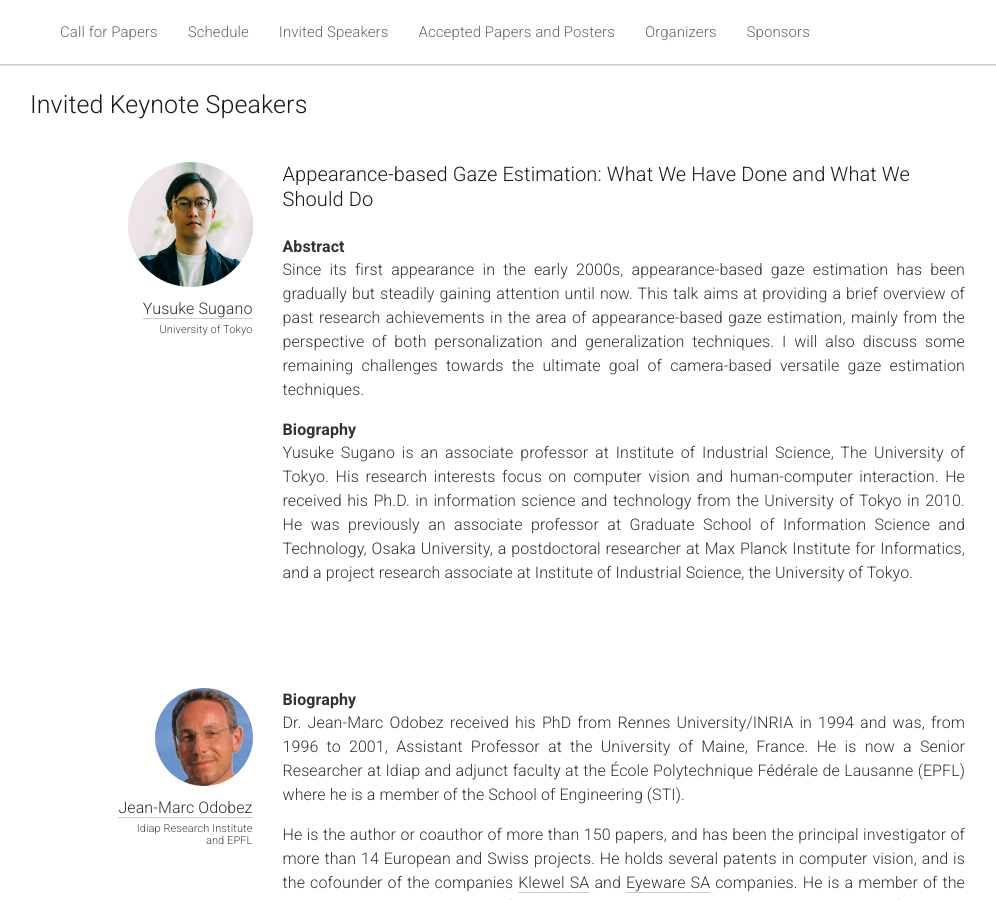
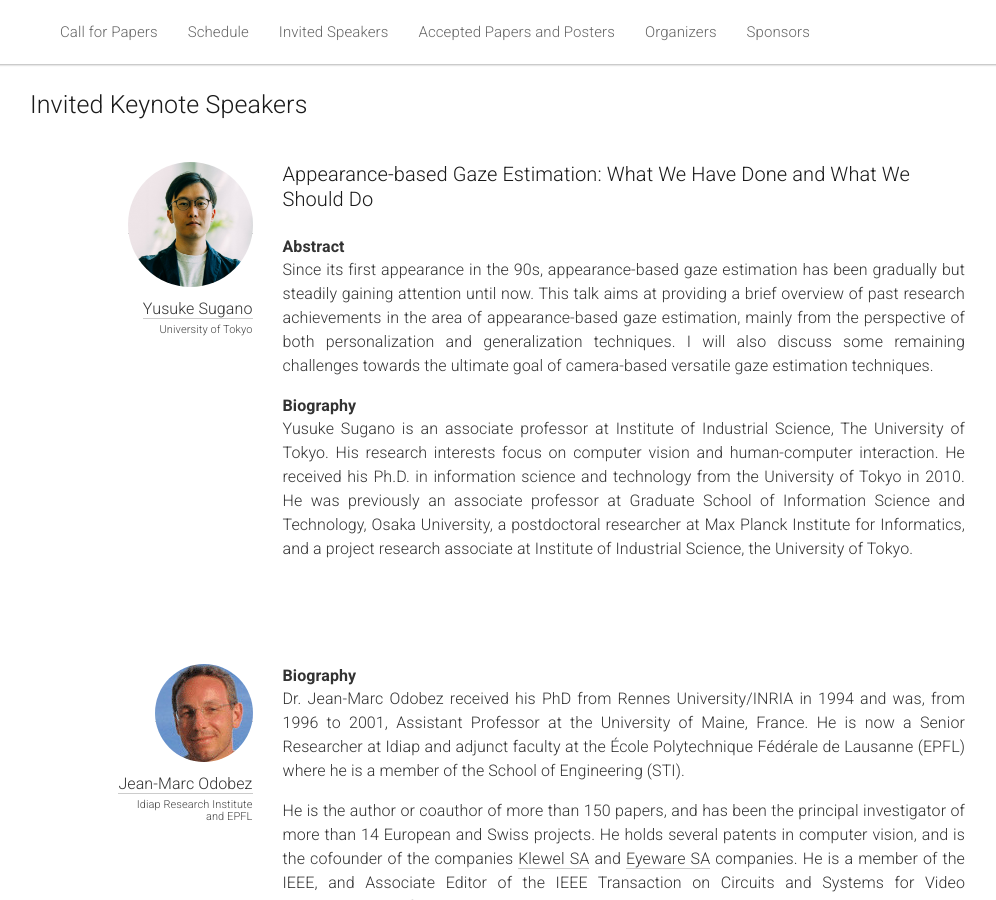
Before and after one commit to gazeworkshop/gazeworkshop.github.io, a Jekyll site: the page built from _pages/home.md, in a window 1280 px wide and 900 px high, scrolled down 2466 px. Shown: the whole window, without its empty margins (135-1131 px from the left). Built offline with Jekyll 4.4.1, drawn with Linux system fonts in a browser that asks for light colours; nearby versions of some CDN libraries.

Commit message:
Minor edit to YS abstract

```diff
--- a/_pages/home.md
+++ b/_pages/home.md
@@ -255,7 +255,7 @@ The 1st Workshop on Gaze Estimation and Prediction in the Wild (GAZE 2019) at <a
     <br>
     <b>Abstract</b>
     <p class="speaker-abstract">
-    Since its first appearance in the early 2000s, appearance-based gaze
+    Since its first appearance in the 90s, appearance-based gaze
     estimation has been gradually but steadily gaining attention until
     now. This talk aims at providing a brief overview of past research
     achievements in the area of appearance-based gaze estimation, mainly
```
